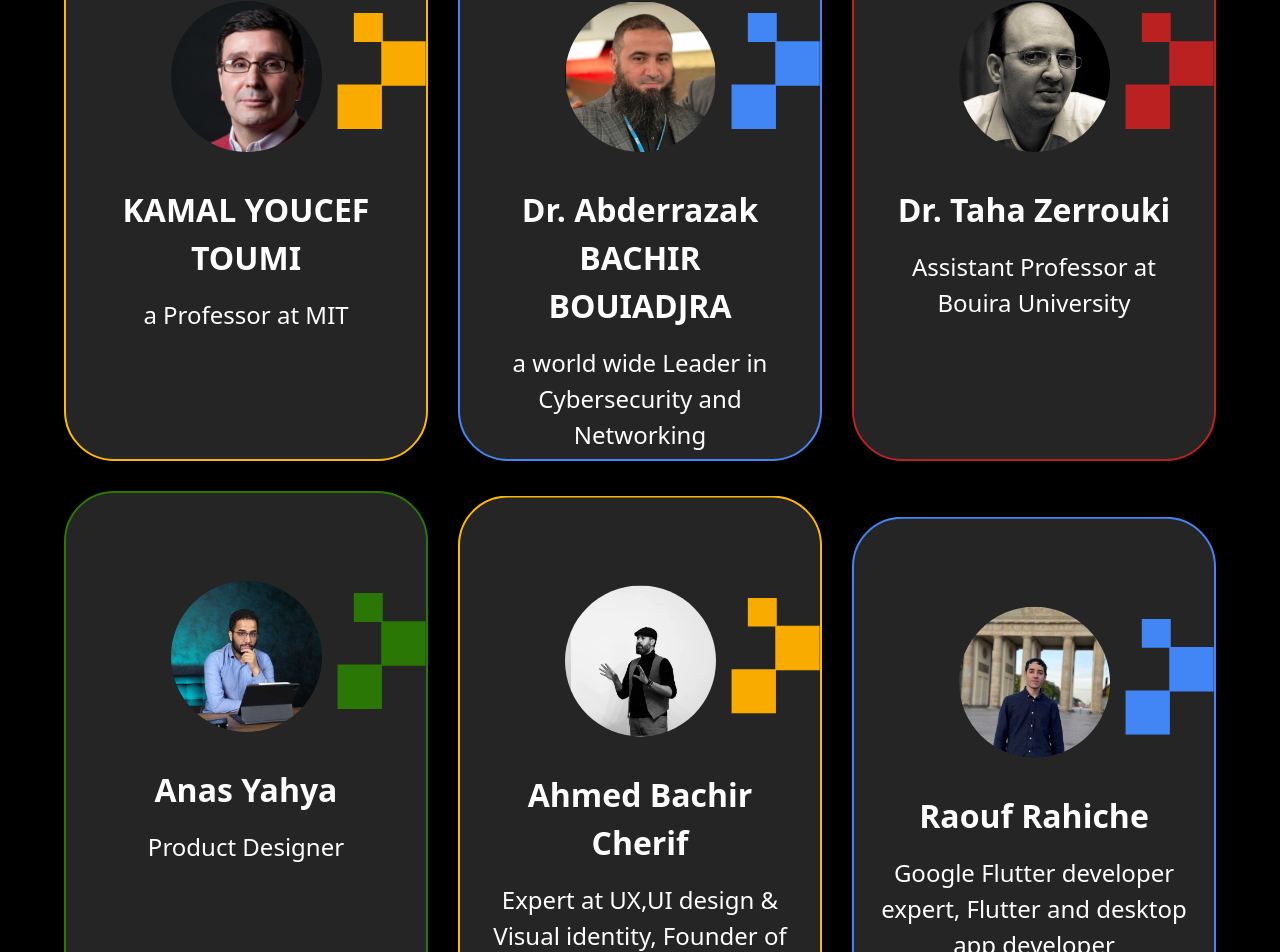
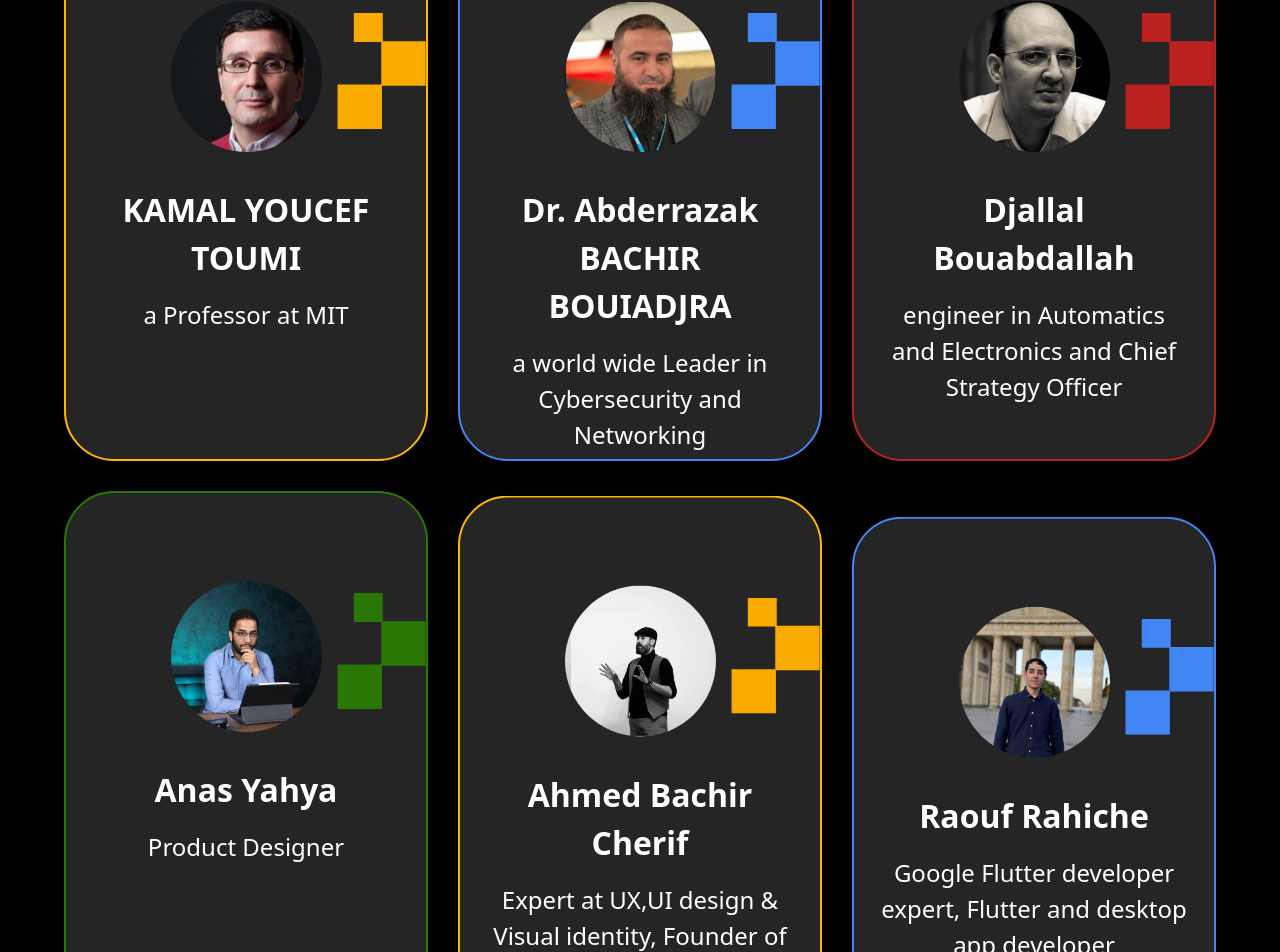
Before and after one commit to saidseghirakram/finale_devfest_website, a React (Vite) app: page / in a window 1280 px wide. Shown: the part 4257-5209 px from the top of the page. Built offline with nearby package versions, Linux system fonts and the light colour scheme.

Commit message:
dixing djallal

```diff
--- a/src/constants/index.js
+++ b/src/constants/index.js
@@ -177,8 +177,8 @@ export const speakers = [
   },
   {
     id: 3,
-    name: "Dr. Taha Zerrouki",
-    title: "Assistant Professor at Bouira University",
+    name: "Djallal Bouabdallah",
+    title: "engineer in Automatics and Electronics and Chief Strategy Officer",
     time: " 09:30 -11:00",
     url: DjallalBouabdallah,
     shape: red,
```
